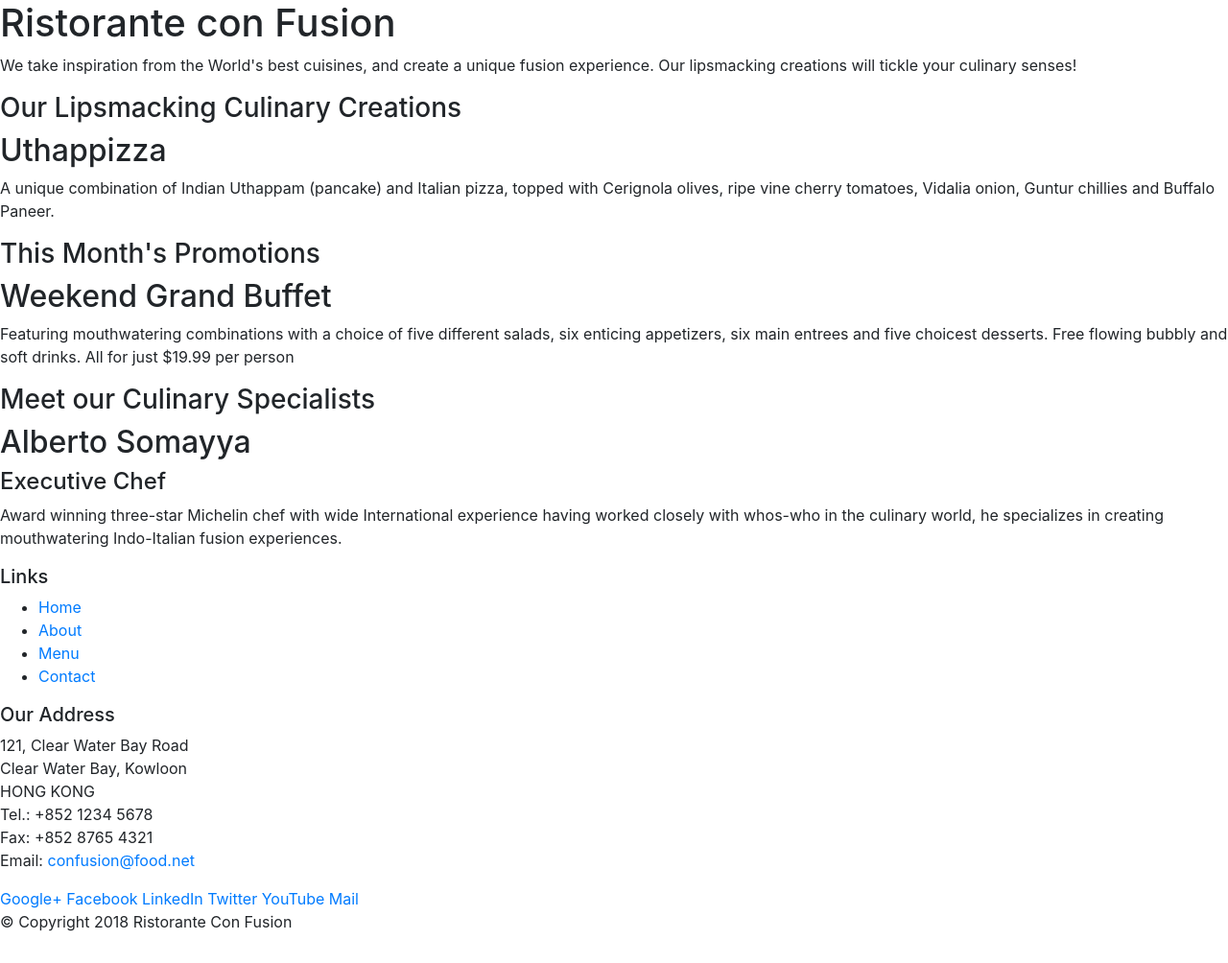
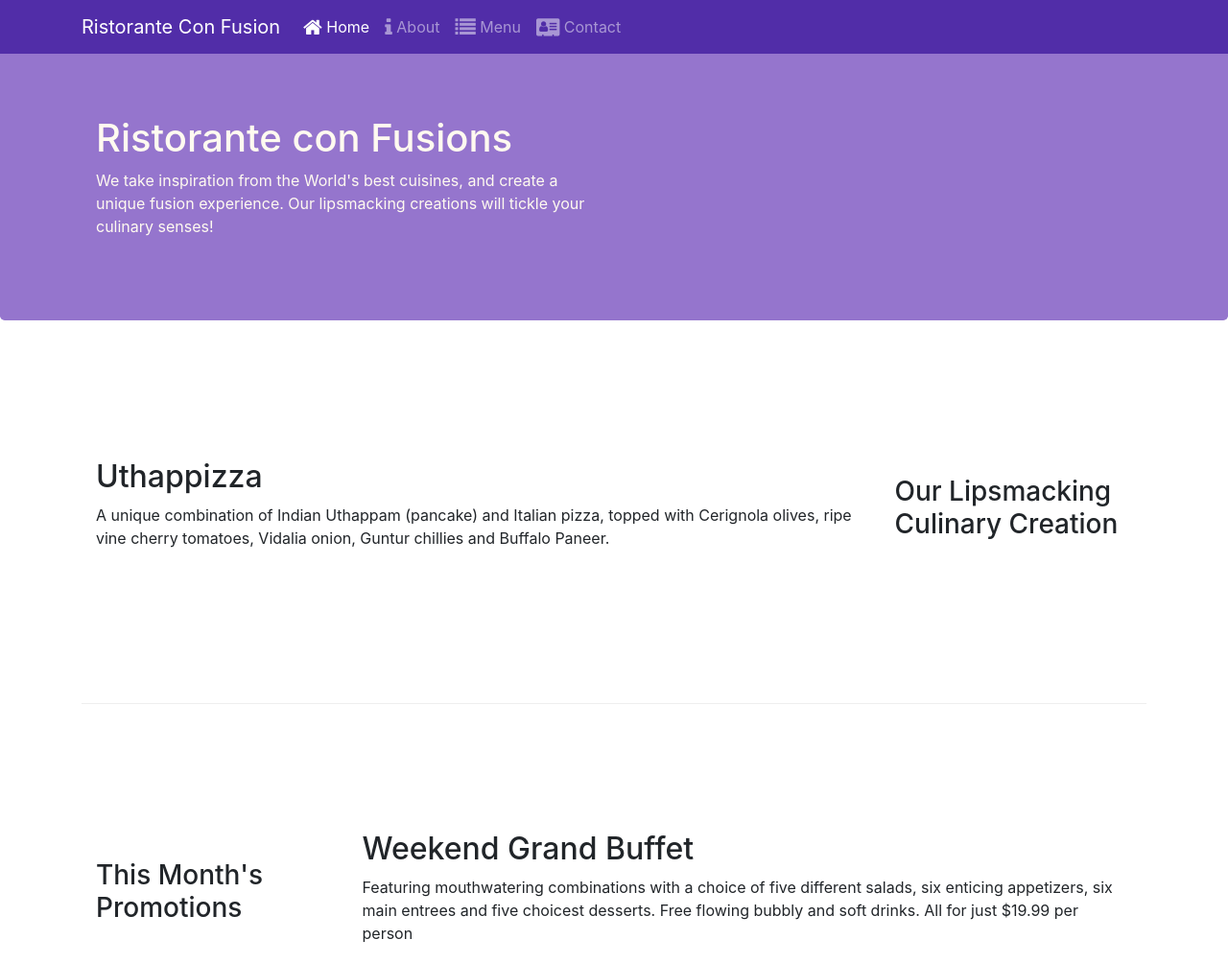
Before and after one commit to tinganjoseph/Html-Css, a website: page index.html in a window 1280 px wide. Shown: the top 1004 px of the page at 96% size. Drawn offline with nearby package versions, Linux system fonts and the light colour scheme.

Commit message:
adding font-icons, navigation

```diff
--- /dev/null
+++ b/css/styles.css
@@ -0,0 +1,44 @@
+.row-header {
+
+    margin: 0px auto;
+    padding: 0px auto;
+
+}
+
+.row-content {
+    margin: 0px auto;
+    padding: 50px 0px 50px 0px;
+    border-bottom: 1px ridge;
+    min-height: 400px;
+}
+
+.footer {
+    background-color: #D1C4E9;
+    margin: 0px auto;
+    padding: 20px 0px 20px 0px;
+
+}
+
+
+.jumbotron {
+
+    padding: 70px 30px 70px 30px;
+    margin: 0px auto;
+    background: #9575CD;
+    color: floralwhite;
+}
+
+.address {
+    font-size: 80px;
+    margin: 0px;
+    color: #0f0f0f;
+}
+
+body{
+    padding:50px 0px 0px 0px;
+    z-index:0;
+}
+
+.navbar-dark {
+     background-color: #512DA8;
+}
--- a/index.html
+++ b/index.html
@@ -9,51 +9,76 @@
 
     <!-- Bootstrap CSS -->
     <link rel="stylesheet" href="node_modules/bootstrap/dist/css/bootstrap.min.css">
+    <link rel="stylesheet" href="node_modules/font-awesome/css/font-awesome.min.css">
+    <link rel="stylesheet" href="node_modules/bootstrap-social/bootstrap-social.css">
+    <link rel="stylesheet" href="css/styles.css">
+
+
     <title>Ristorante Con Fusion</title>
 </head>
 
 <body>
+    <nav class="navbar navbar-dark navbar-expand-sm  fixed-top">
+        <div class="container">
+            <button class="navbar-toggler" type="button" data-toggle="collapse" data-target="#Navbar">
+                <span class="navbar-toggler-icon"></span>
+            </button>
+           <a class="navbar-brand" href="#">Ristorante Con Fusion</a>
+            <div class="collapse navbar-collapse" id="Navbar">
+                <ul class="navbar-nav mr-auto">
+                    <li class="nav-item active"><a class="nav-link" href="#"><span class="fa fa-home fa-lg"></span> Home</a></li>
+                    <li class="nav-item"><a class="nav-link" href="./aboutus.html"><span class="fa fa-info fa-lg"></span> About</a></li>
+                    <li class="nav-item"><a class="nav-link" href="#"><span class="fa fa-list fa-lg"></span> Menu</a></li>
+                    <li class="nav-item"><a class="nav-link" href="#"><span class="fa fa-address-card fa-lg"></span> Contact</a></li>
+                </ul>
+             </div>
+        </div>
+    </nav>
 
-    <header>
-        <div>
-            <div>
-                <div>
-                    <h1>Ristorante con Fusion</h1>
+
+
+
+
+    <header class="jumbotron">
+        <div class="container">
+            <div class="row row-header">
+                <div class="col-12 col-sm-6">
+                    <h1>Ristorante con Fusions</h1>
                     <p>We take inspiration from the World's best cuisines, and create a unique fusion experience. Our lipsmacking creations will tickle your culinary senses!</p>
                 </div>
-                <div>
+                <div class="col-12 col-sm">
                 </div>
             </div>
         </div>
     </header>
 
-    <div>
-        <div>
-            <div>
-                <h3>Our Lipsmacking Culinary Creations</h3>
+    <div class="container">
+        <div class="row row-content align-items-center">
+            <div class="col-12 col-sm-4  order-sm-last col-md-3 ">
+                <h3>Our Lipsmacking Culinary Creation</h3>
             </div>
-            <div>
+            <div class="col col-sm order-sm-firs col-md">
                 <h2>Uthappizza</h2>
                 <p>A unique combination of Indian Uthappam (pancake) and Italian pizza, topped with Cerignola olives, ripe vine cherry tomatoes, Vidalia onion, Guntur chillies and Buffalo Paneer.</p>
             </div>
         </div>
 
 
-        <div>
-            <div>
+        <div class="row row-content align-items-center">
+            <div class="col-12 col-sm-4 col-md-3">
                 <h3>This Month's Promotions</h3>
             </div>
-            <div>
+            <div class="col col-sm col-md">
                 <h2>Weekend Grand Buffet</h2>
                 <p>Featuring mouthwatering combinations with a choice of five different salads, six enticing appetizers, six main entrees and five choicest desserts. Free flowing bubbly and soft drinks. All for just $19.99 per person </p>
             </div>
         </div>
 
-        <div>
-            <div>
+        <div class="row row-content align-items-center">
+            <div class="col-12 col-sm-4 order-sm-last  col-md-3">
                 <h3>Meet our Culinary Specialists</h3>
             </div>
-            <div>
+            <div class="col col-sm order-sm-first col-md">
                 <h2>Alberto Somayya</h2>
                 <h4>Executive Chef</h4>
                 <p>Award winning three-star Michelin chef with wide International experience having worked closely with whos-who in the culinary world, he specializes in creating mouthwatering Indo-Italian fusion experiences. </p>
@@ -61,42 +86,43 @@
         </div>
     </div>
 
-    <footer>
-        <div>
-            <div>
-                <div>
+    <footer class="footer" >
+        <div class="container">
+            <div class="row ">
+                <div class="col-4  offset-1 col-sm-2">
                     <h5>Links</h5>
-                    <ul>
+                    <ul class="list-unstyled">
                         <li><a href="#">Home</a></li>
-                        <li><a href="#">About</a></li>
+                        <li><a href="./aboutus.html">About</a></li>
                         <li><a href="#">Menu</a></li>
                         <li><a href="#">Contact</a></li>
                     </ul>
                 </div>
-                <div>
+                <div class="col-7 col-sm-5">
                     <h5>Our Address</h5>
                     <address>
-		              121, Clear Water Bay Road<br>
-		              Clear Water Bay, Kowloon<br>
-		              HONG KONG<br>
-		              Tel.: +852 1234 5678<br>
-		              Fax: +852 8765 4321<br>
-		              Email: <a href="mailto:confusion@food.net">confusion@food.net</a>
+		              <i class="fa fa-phone fa-lg"></i>: +852 1234 5678<br>
+                      <i class="fa fa-fax fa-lg"></i>: +852 8765 4321<br>
+                      <i class="fa fa-envelope fa-lg"></i>:
+                      <a href="mailto:confusion@food.net">confusion@food.net</a>
 		           </address>
                 </div>
-                <div>
-                    <div>
-                        <a href="http://google.com/+">Google+</a>
-                        <a href="http://www.facebook.com/profile.php?id=">Facebook</a>
-                        <a href="http://www.linkedin.com/in/">LinkedIn</a>
-                        <a href="http://twitter.com/">Twitter</a>
-                        <a href="http://youtube.com/">YouTube</a>
-                        <a href="mailto:">Mail</a>
+                <div class="col-12 col-sm-4  align-self-center">
+                    <div class="text-center">
+
+                        <a class="btn btn-social-icon btn-google" href="http://google.com/+"><i class="fa fa-google-plus"></i></a>
+                        <a class="btn btn-social-icon btn-facebook" href="http://www.facebook.com/profile.php?id="><i class="fa fa-facebook"></i></a>
+                        <a class="btn btn-social-icon btn-linkedin" href="http://www.linkedin.com/in/"><i class="fa fa-linkedin"></i></a>
+                        <a class="btn btn-social-icon btn-twitter" href="http://twitter.com/"><i class="fa fa-twitter"></i></a>
+                        <a class="btn btn-social-icon btn-google" href="http://youtube.com/"><i class="fa fa-youtube"></i></a>
+                        <a class="btn btn-social-icon" href="mailto:"><i class="fa fa-envelope-o"></i></a>
+
+
                     </div>
                 </div>
            </div>
-           <div>
-                <div>
+           <div class="row justify-content-center">
+                <div clas="col-auto">
                     <p>© Copyright 2018 Ristorante Con Fusion</p>
                 </div>
            </div>
--- a/package.json
+++ b/package.json
@@ -15,6 +15,8 @@
   },
   "dependencies": {
     "bootstrap": "^4.0.0",
+    "bootstrap-social": "^5.1.1",
+    "font-awesome": "^4.7.0",
     "jquery": "^3.3.1",
     "popper.js": "^1.12.9"
   }
```
Also changed, not shown: aboutus.html (added, +141 -0 lines), 1 other file.
